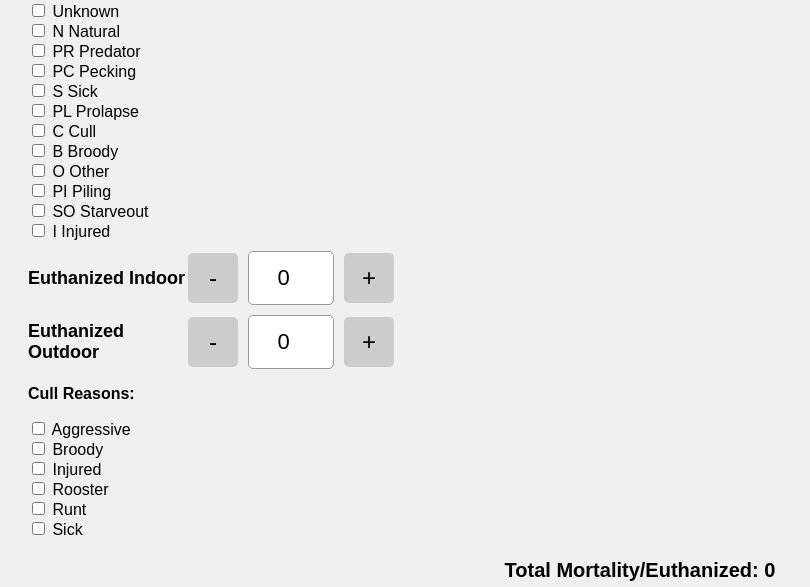
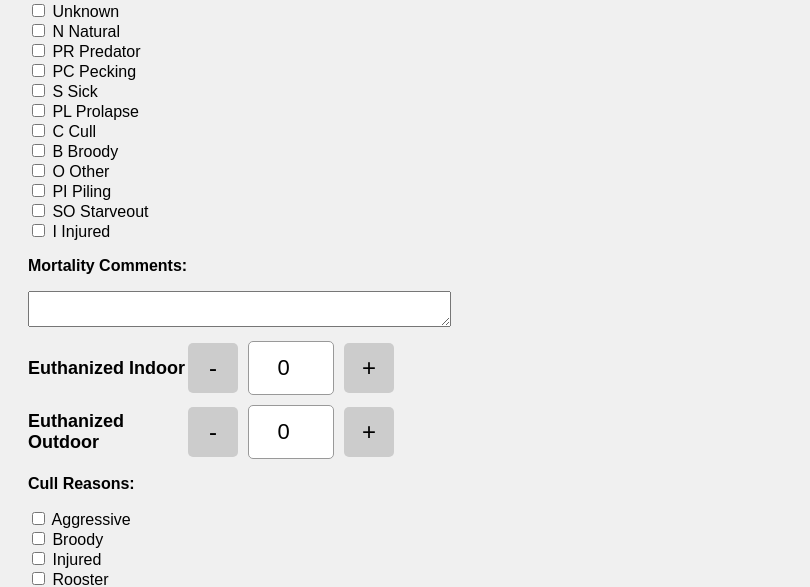
Before and after one commit to Davidwedel/New_Data_Logger, a Python web app: template templates/index.html in a window 1280 px wide. Shown: the part 444-1031 px from the top of the page, without its empty margins (0-810 px from the left). Run offline with Jinja, Linux system fonts and the light colour scheme; the template is opened without the code that fills it, so the values that code supplies are empty.

Commit message:
add mortality comments

```diff
--- a/templates/index.html
+++ b/templates/index.html
@@ -125,6 +125,10 @@
 <label><input type="checkbox" name="mortalityReason" value="SO Starveout"> SO Starveout</label><br>
 <label><input type="checkbox" name="mortalityReason" value="I Injured"> I Injured</label>
 
+
+<p><strong>Mortality Comments:</strong></p>
+<textarea id="comments" name="comments" rows="2" cols="50" placeholder=""></textarea>
+
   <div class="spinner-container">
     <span class="spinner-label">Euthanized Indoor</span>
     <div class="spinner">
```
